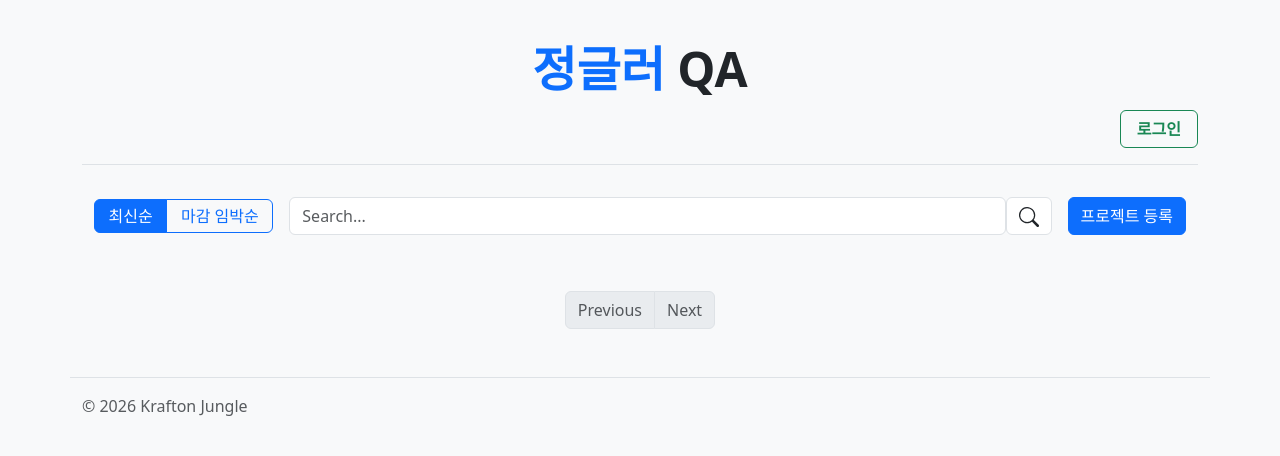
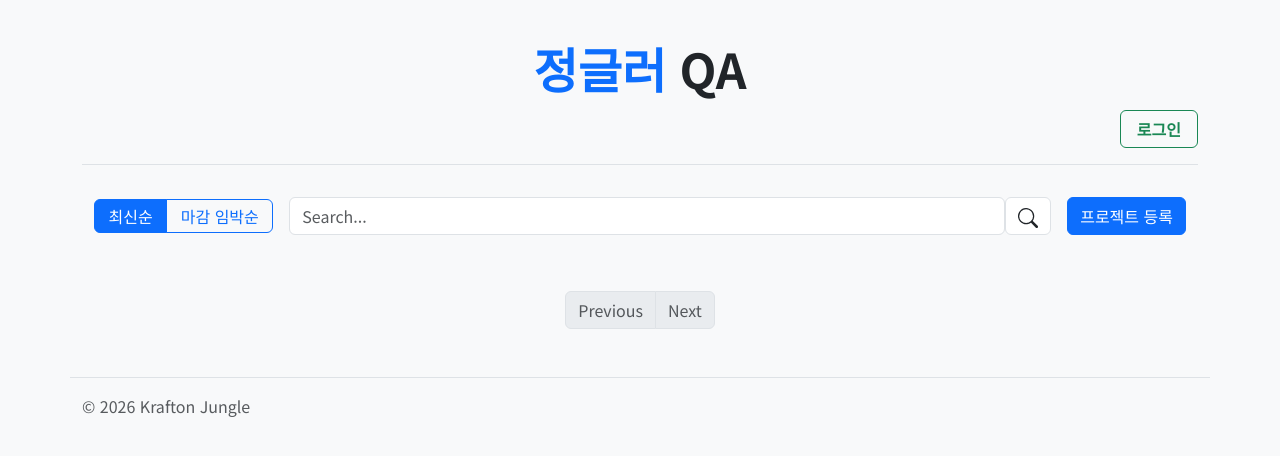
Before and after one commit to YangSiJun528/jungle-mini-project, a Flask app: page / in a window 1280 px wide. Shown: the top 456 px of the page. Run offline with Flask 3, Linux system fonts and the light colour scheme; data that the repository does not hold is empty.

Commit message:
폰트 변경

```diff
--- a/templates/base.html
+++ b/templates/base.html
@@ -5,11 +5,15 @@
     <meta charset="utf-8">
     <meta name="viewport" content="width=device-width, initial-scale=1">
     <title>정글러 QA</title>
+    <link rel="preconnect" href="https://fonts.googleapis.com">
+    <link rel="preconnect" href="https://fonts.gstatic.com" crossorigin>
+    <link href="https://fonts.googleapis.com/css2?family=Noto+Sans+KR:wght@400;500;700;800&display=swap"
+        rel="stylesheet">
     <link href="https://cdn.jsdelivr.net/npm/bootstrap@5.3.8/dist/css/bootstrap.min.css" rel="stylesheet"
         integrity="sha384-sRIl4kxILFvY47J16cr9ZwB07vP4J8+LH7qKQnuqkuIAvNWLzeN8tE5YBujZqJLB" crossorigin="anonymous">
 </head>
 
-<body class="bg-body-tertiary">
+<body class="bg-body-tertiary" style="font-family: 'Noto Sans KR', sans-serif;">
     <div class="container mt-4">
         <header class="d-flex flex-wrap justify-content-center py-3 mb-4 border-bottom">
             <a href="/"
```
